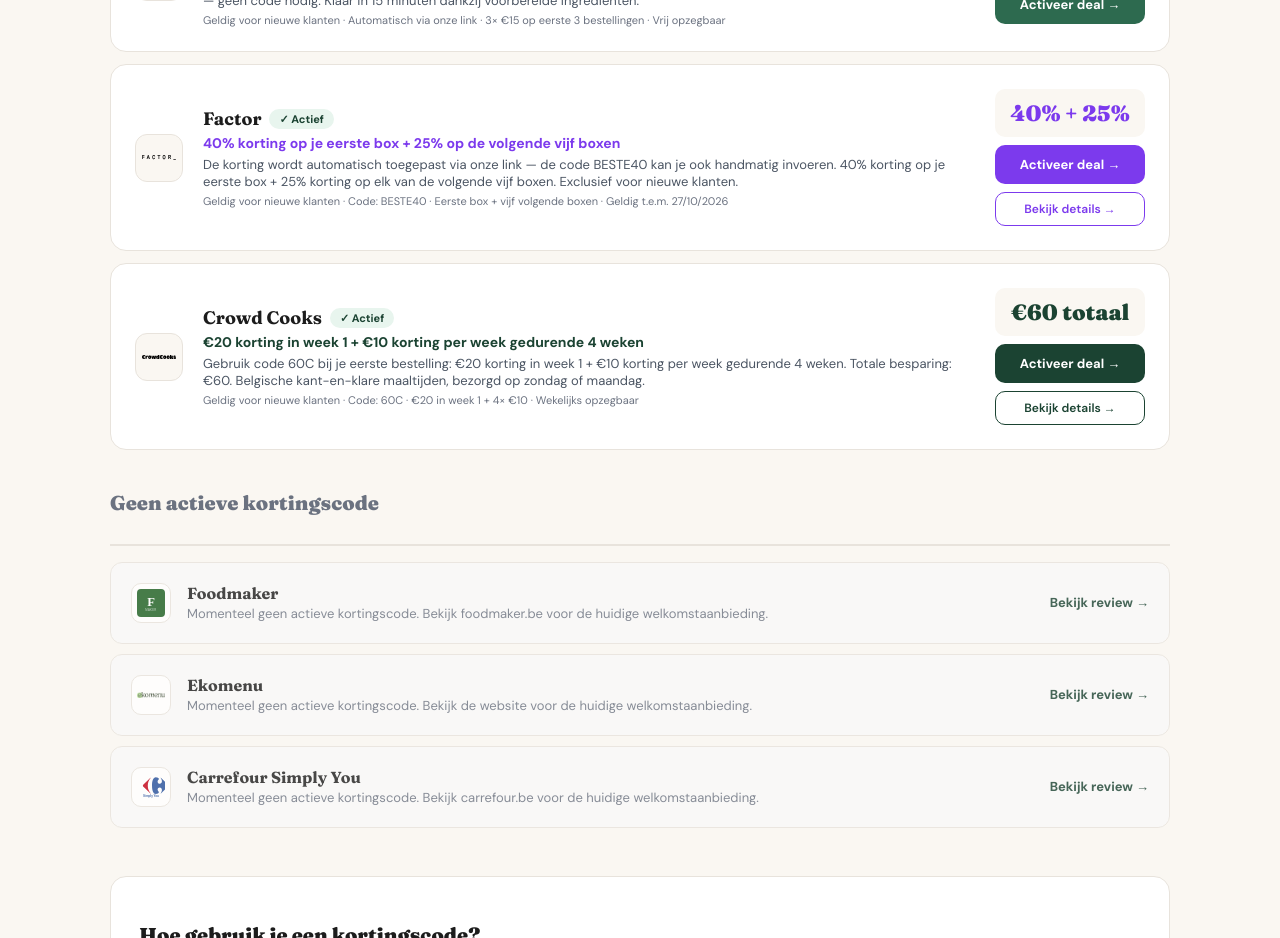
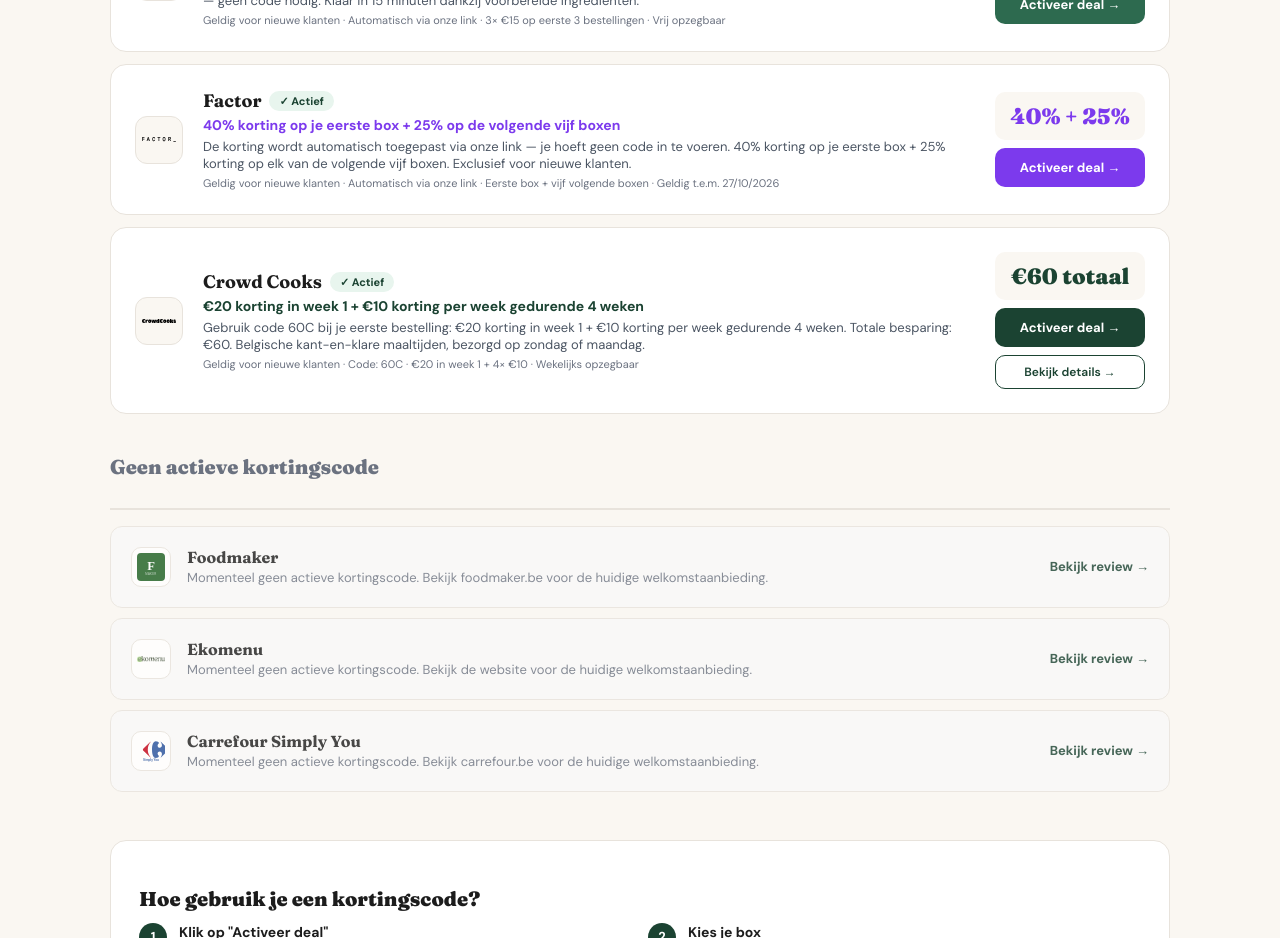
Before and after one commit to fetspets/bestemaaltijdbox, a Next.js app: page /kortingscodes in a window 1280 px wide. Shown: the part 1100-2038 px from the top of the page. Built offline with nearby package versions, Linux system fonts and the light colour scheme.

Commit message:
auto: update page.tsx

```diff
--- a/src/app/kortingscodes/page.tsx
+++ b/src/app/kortingscodes/page.tsx
@@ -74,12 +74,12 @@ const kortingen = [
     slug: 'factor',
     naam: 'Factor',
     logo: '/logos/factor.svg',
-    code: 'BESTE40',
+    code: null,
     deal: '40% korting op je eerste box + 25% op de volgende vijf boxen',
     bedrag: '40% + 25%',
     kleur: '#7C3AED',
-    beschrijving: 'De korting wordt automatisch toegepast via onze link — de code BESTE40 kan je ook handmatig invoeren. 40% korting op je eerste box + 25% korting op elk van de volgende vijf boxen. Exclusief voor nieuwe klanten.',
-    voorwaarden: 'Geldig voor nieuwe klanten · Code: BESTE40 · Eerste box + vijf volgende boxen · Geldig t.e.m. 27/10/2026',
+    beschrijving: 'De korting wordt automatisch toegepast via onze link — je hoeft geen code in te voeren. 40% korting op je eerste box + 25% korting op elk van de volgende vijf boxen. Exclusief voor nieuwe klanten.',
+    voorwaarden: 'Geldig voor nieuwe klanten · Automatisch via onze link · Eerste box + vijf volgende boxen · Geldig t.e.m. 27/10/2026',
     actief: true,
   },
   {
```
